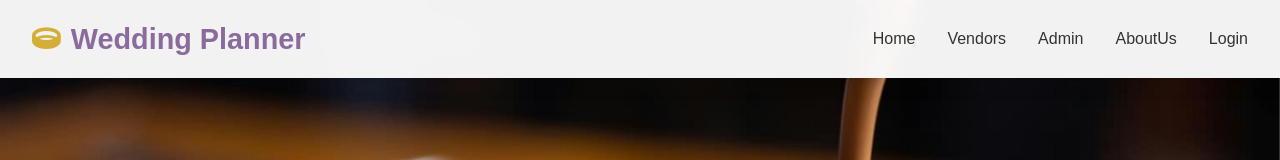
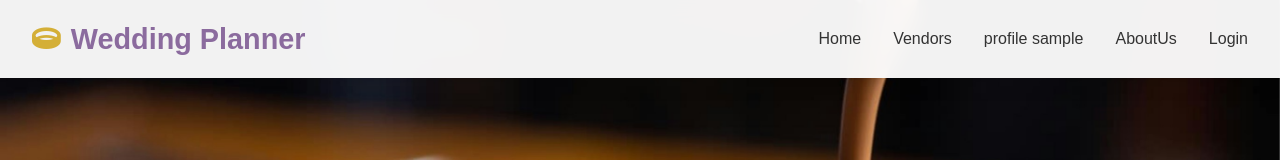
Before and after one commit to bcsug/everything-Wedding, a plain HTML site: page index.html in a window 1280 px wide. Shown: the top 160 px of the page. Drawn offline with Linux system fonts and the light colour scheme.

Commit message:
Update index.html

```diff
--- a/index.html
+++ b/index.html
@@ -37,7 +37,7 @@
             <ul>
                 <li><a href="index.html" aria-current="page">Home</a></li>
                 <li><a href="pages/vendors.html">Vendors</a></li>
-                <li><a href="pages/admin add.html">Admin</a></li>
+                <li><a href="pages/vendor-profile">profile sample</a></li>
                 <li><a href="pages/aboutUs.html">AboutUs</a></li>
                 <li><a href="pages/login.html">Login</a></li>
             </ul>
@@ -381,4 +381,5 @@
 
     <script src="script.js"></script>
 </body>
+
 </html>
```
